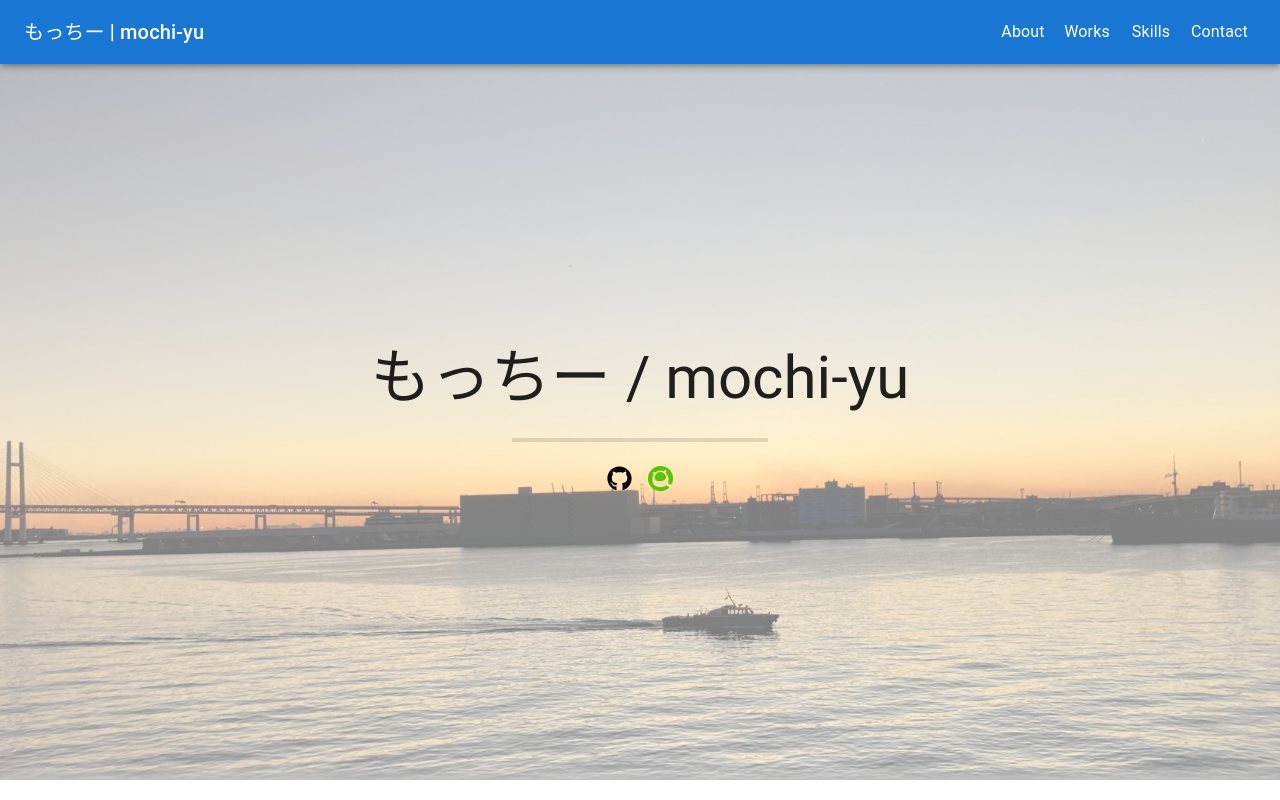
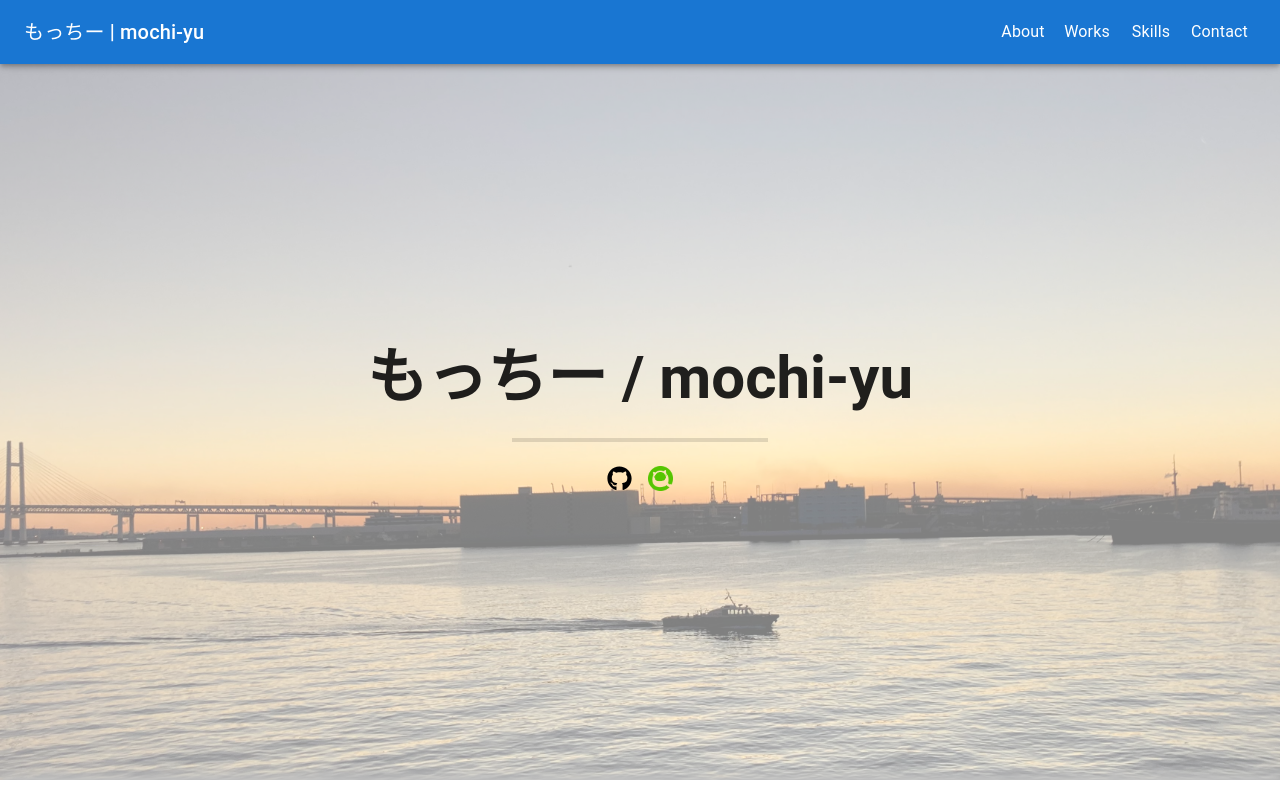
Before and after one commit to mochi-yu/mochi-yu.com, a Next.js app: page / in a window 1280 px wide. Shown: the top 800 px of the page. Built offline with nearby package versions, Linux system fonts and the light colour scheme.

Commit message:
fix: トップページの文字を修正

```diff
--- a/app/page.tsx
+++ b/app/page.tsx
@@ -29,7 +29,11 @@ export default function TopPage() {
             display='flex'
             spacing={3}
           >
-            <Typography variant='h3' sx={{ fontSize: { xs: '30px', md: '60px' } }}>
+            <Typography
+              variant='h3'
+              sx={{ fontSize: { xs: '30px', md: '60px' } }}
+              fontWeight='bold'
+            >
               もっちー / mochi-yu
             </Typography>
             <Divider sx={{ width: '20%', borderBottomWidth: 4 }} />
```
